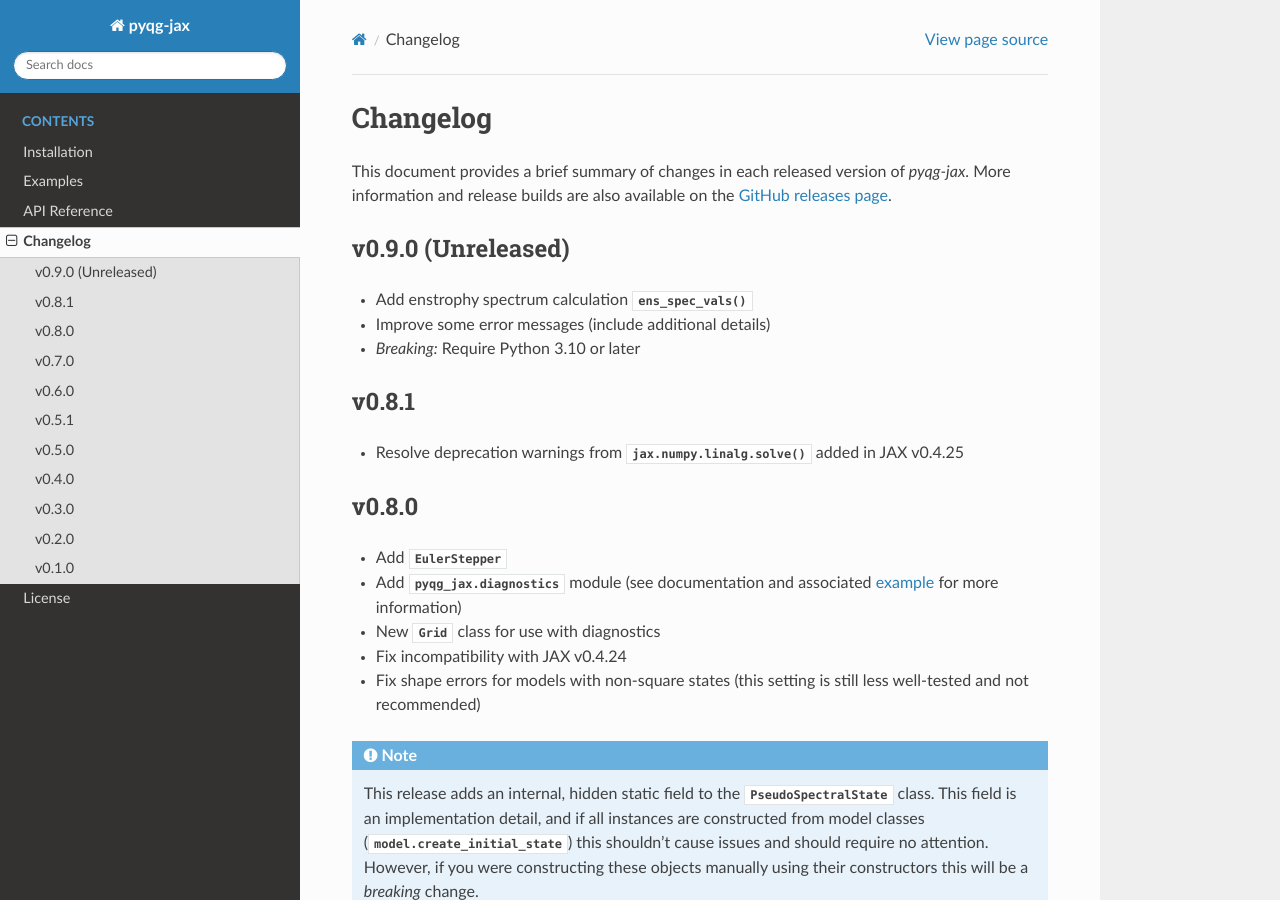
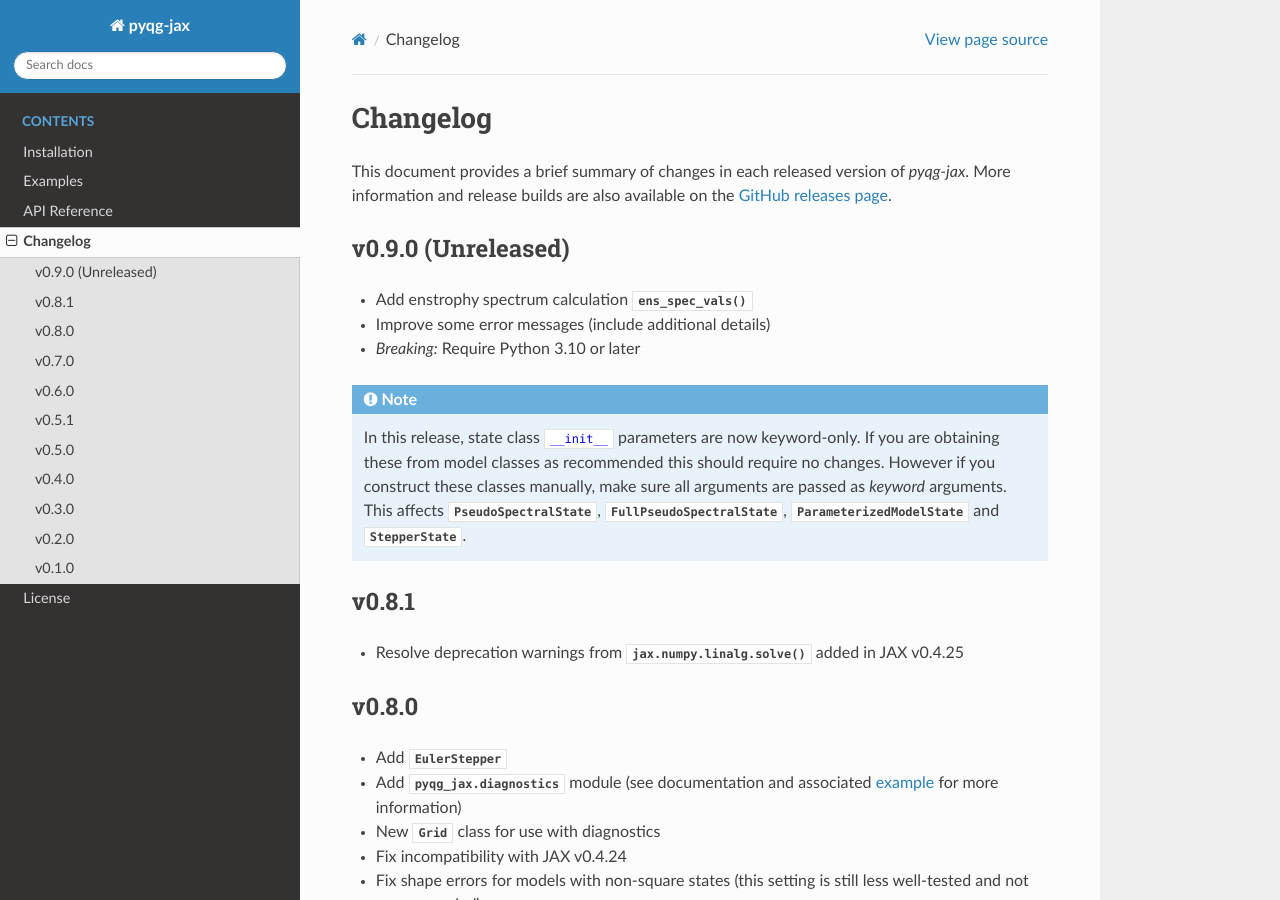
Before and after one commit to karlotness/pyqg-jax, a Sphinx documentation site: the page built from docs/changes.rst, in a window 1280 px wide and 900 px high. Built offline with Sphinx 7.4.7 and the Read the Docs theme 3.1.0, drawn with Linux system fonts in a browser that asks for light colours.

Commit message:
Make all state init arguments keyword-only.
They were never intended to be ordered and now with a minimum
requirement of Python 3.10 we can enforce this in the
dataclass-generated constructor.

```diff
--- a/docs/changes.rst
+++ b/docs/changes.rst
@@ -13,6 +13,17 @@
   :func:`~pyqg_jax.diagnostics.ens_spec_vals`
 * Improve some error messages (include additional details)
 * *Breaking:* Require Python 3.10 or later
+
+.. note::
+   In this release, state class :pycode:`__init__` parameters are now
+   :term:`keyword-only <python:parameter>`. If you are obtaining these
+   from model classes as recommended this should require no changes.
+   However if you construct these classes manually, make sure all
+   arguments are passed as *keyword* arguments. This affects
+   :class:`~pyqg_jax.state.PseudoSpectralState`,
+   :class:`~pyqg_jax.state.FullPseudoSpectralState`,
+   :class:`~pyqg_jax.parameterizations.ParameterizedModelState` and
+   :class:`~pyqg_jax.steppers.StepperState`.
 
 v0.8.1
 ------
```
Also changed, not shown: 3 other files.
